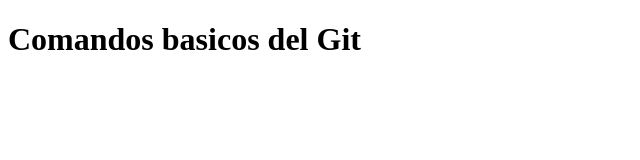
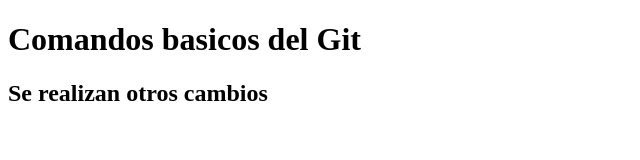
Before and after one commit to jhoen13/jhoen_ramos, a plain HTML site: page index.html in a window 1280 px wide. Shown: the whole page, without its empty margins (0-640 px from the left). Drawn offline with Linux system fonts and the light colour scheme.

Commit message:
se agrego la etiqueta h2

```diff
--- a/index.html
+++ b/index.html
@@ -7,5 +7,6 @@
 </head>
 <body>
     <h1>Comandos basicos del Git</h1>
+    <h2>Se realizan otros cambios</h2>
 </body>
 </html>
```
